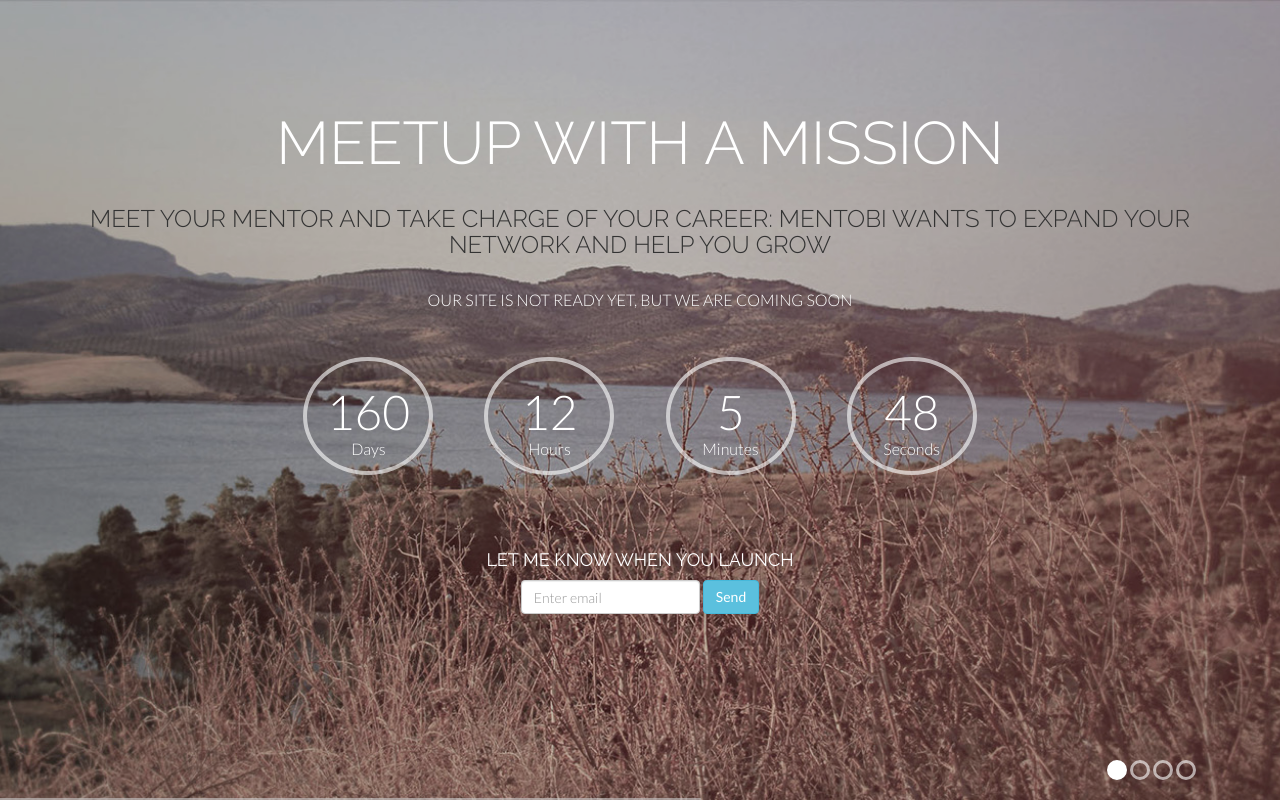
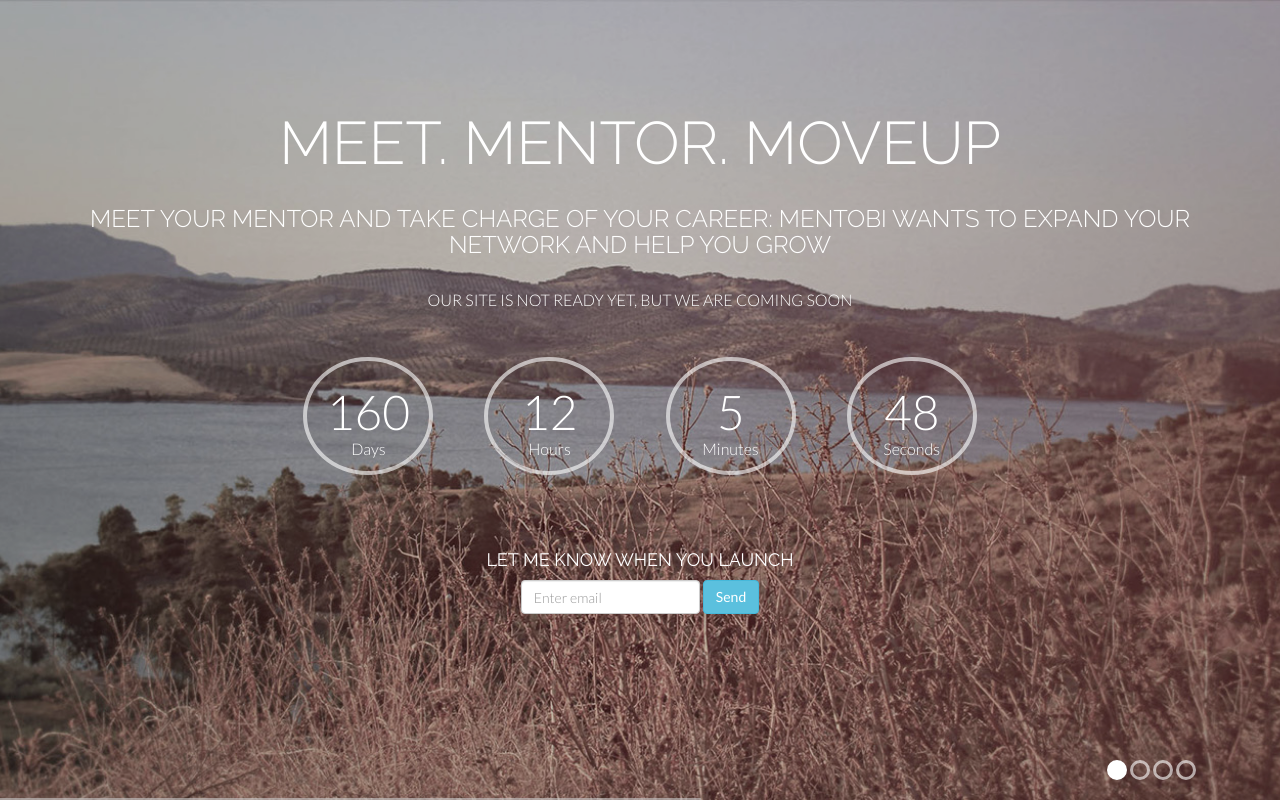
Before and after one commit to johnsiwicki/mentobi, a plain HTML site: page index.html in a window 1280 px wide. Drawn offline with Linux system fonts and the light colour scheme.

Commit message:
css updates

```diff
--- a/assets/css/soon.css
+++ b/assets/css/soon.css
@@ -16,7 +16,7 @@ body {
 h1, h2, h3, h4, h5, h6 {
     font-family: "Raleway";
     font-weight: 300;
-    color: #333;
+    color: white;
 }
 
 h4 {
--- a/index.html
+++ b/index.html
@@ -35,7 +35,7 @@
         <div class="container">
             <header>
                 <!-- HEADLINE -->
-                <h1 data-animated="GoIn">Meetup with a mission</h1>
+                <h1 data-animated="GoIn">Meet. Mentor. Moveup</h1>
                 <h3>Meet your mentor and take charge of your career: Mentobi wants to expand your network and help you grow</h3>
             </header>
             <!-- START TIMER -->
```
